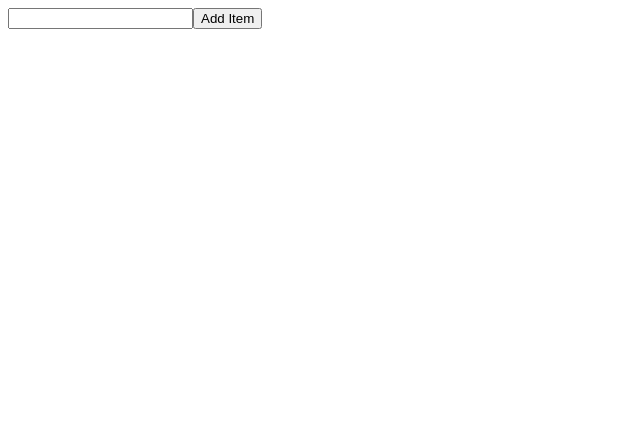
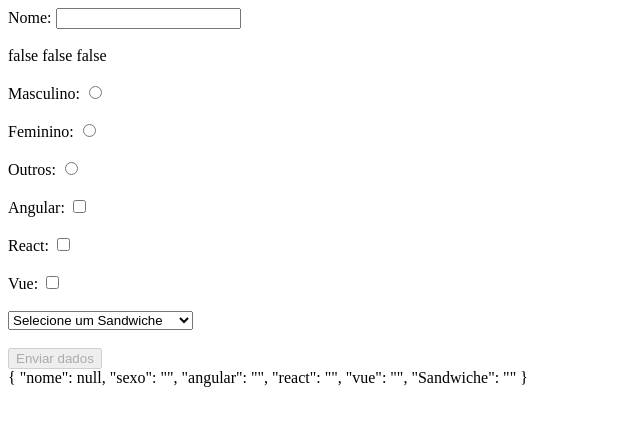
Before and after one commit to JonathasRosa/Angular, an Angular app in the folder my-first-project/Curts/: page / in a window 1280 px wide. Shown: the top 426 px of the page, without its empty margins (0-640 px from the left). Built offline with nearby package versions, Linux system fonts and the light colour scheme; no server answers.

Commit message:
Update Curts Angular

```diff
--- a/my-first-project/Curts/src/app/app.component.ts
+++ b/my-first-project/Curts/src/app/app.component.ts
@@ -22,10 +22,11 @@ import { Component, OnInit } from '@angular/core';
   <h2>{{getDados.idade}}</h2>
 </ng-template>
   <app-output (enviarDados)="setDados($event)"></app-output>
-  -->
 
   <app-food-add></app-food-add>
-  <app-food-list></app-food-list>
+  <app-food-list></app-food-list>-->
+
+  <app-forms></app-forms>
   <router-outlet></router-outlet>`
 })
 export class AppComponent implements OnInit {
--- a/my-first-project/Curts/src/app/app.module.ts
+++ b/my-first-project/Curts/src/app/app.module.ts
@@ -9,6 +9,7 @@ import { DataBindingComponent } from './data-binding/data-binding.component';
 import { DiretivasComponent } from './diretivas-estruturais/diretivas.component';
 import { DiretivasAtributosComponent } from './diretivas-atributos/diretivas-atributos.component';
 import { SharedModule } from './shared/shared.module';
+import { FormsComponent } from './forms/forms.component';
 
 @NgModule({
   declarations: [
@@ -17,6 +18,7 @@ import { SharedModule } from './shared/shared.module';
     DataBindingComponent,
     DiretivasComponent,
     DiretivasAtributosComponent,
+    FormsComponent,
   ],
   imports: [
     BrowserModule,
--- /dev/null
+++ b/my-first-project/Curts/src/app/forms/forms.component.html
@@ -0,0 +1,69 @@
+<form #form="ngForm" (ngSubmit)="submitForm(form)">
+    <label>
+        Nome:
+        <!--Validação-->
+        <input type="text" name="nome" #nome='ngModel' [ngModel]="nome.value" required>
+        <span *ngIf="nome.invalid && (nome.dirty && nome.touched)">
+            Invalid
+        </span>
+    </label>
+    <br>
+    <br>
+    {{ nome.valid }}
+    {{ nome.dirty }}
+    {{ nome.touched }}
+<!--{{ form.valid }}-->
+    <!--
+        valid
+        dirty
+        touched
+    -->
+    <br>
+    <br>
+    <label>
+        Masculino:
+        <input type="radio" name="sexo" value="Masculino" ngModel>
+    </label>
+    <br>
+    <br>
+    <label>
+        Feminino:
+        <input type="radio" name="sexo" value="Feminino" ngModel>
+    </label>
+    <br>
+    <br>
+    <label>
+        Outros:
+        <input type="radio" name="sexo" value="Outros" ngModel>
+    </label>
+    <br>
+    <br>
+    <label>
+        Angular:
+        <input type="checkbox" name="angular" ngModel>
+    </label>
+    <br>
+    <br>
+    <label>
+        React:
+        <input type="checkbox" name="react" ngModel>
+    </label>
+    <br>
+    <br>
+    <label>
+        Vue:
+        <input type="checkbox" name="vue" ngModel>
+    </label>
+    <br>
+    <br>
+    <select name="Sandwiche" ngModel>
+        <option value="">Selecione um Sandwiche</option>
+        <option *ngFor="let item of listSandwiche" [ngValue]="item">
+            {{item.sandwiche}} - {{item.preco}}
+        </option>
+    </select>
+    <br>
+    <br>
+    <button [disabled]="form.invalid">Enviar dados</button>
+</form>
+{{ form.value | json}}
--- /dev/null
+++ b/my-first-project/Curts/src/app/forms/forms.component.ts
@@ -0,0 +1,29 @@
+import { Component, OnInit } from '@angular/core';
+import { NgForm } from '@angular/forms';
+
+@Component({
+  selector: 'app-forms',
+  templateUrl: './forms.component.html',
+  styleUrls: ['./forms.component.scss']
+})
+export class FormsComponent implements OnInit {
+
+  public listSandwiche: Array<{ sandwiche: string, preco: string}> = [
+    { sandwiche: "Misto", preco: "R$8.50" },
+    { sandwiche: "X-Burger", preco: "R$10.50" },
+    { sandwiche: "X-Bacon", preco: "R$12.50" },
+    { sandwiche: "X-Salada/Frango", preco: "R$11.50" },
+    { sandwiche: "X-Tudo", preco: "R$14.50" },
+
+  ];
+
+  constructor() { }
+
+  ngOnInit(): void {
+  }
+  public submitForm(form: NgForm) {
+    if (form.valid) {
+      console.log(form.value)
+    }
+  }
+}
```
Also changed, not shown: my-first-project/Curts/src/app/forms/forms.component.scss (added), 1 other file (tests, documents, lock files or other folders).
